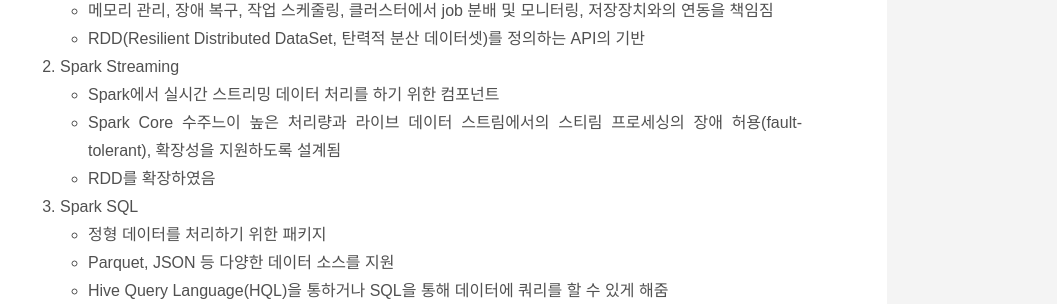
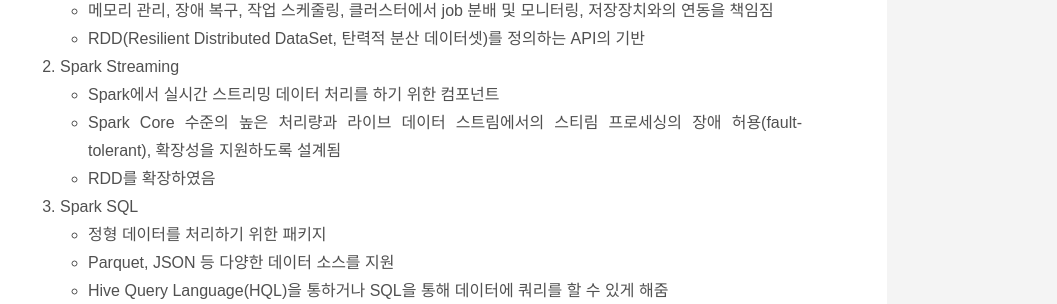
Before and after one commit to loustler/loustler.github.io, a Jekyll site: the page built from _posts/2020/5/2020-05-22-what-is-spark.md, in a window 1280 px wide and 900 px high, scrolled down 1732 px. Shown: the part 146-450 px from the top of the window, without its empty margins (223-1280 px from the left). Built offline with Jekyll 4.4.1, drawn with Linux system fonts in a browser that asks for light colours.

Commit message:
fix typo

```diff
--- a/_posts/2020/5/2020-05-22-what-is-spark.md
+++ b/_posts/2020/5/2020-05-22-what-is-spark.md
@@ -49,7 +49,7 @@ Spark도 **Hadoop**처럼 Eco-System을 가지고 있다.
    - RDD(Resilient Distributed DataSet, 탄력적 분산 데이터셋)를 정의하는 API의 기반
 1. **Spark Streaming**
    - **Spark**에서 실시간 스트리밍 데이터 처리를 하기 위한 컴포넌트
-   - **Spark Core** 수주느이 높은 처리량과 라이브 데이터 스트림에서의 스티림 프로세싱의 장애 허용(fault-tolerant), 확장성을 지원하도록 설계됨
+   - **Spark Core** 수준의 높은 처리량과 라이브 데이터 스트림에서의 스티림 프로세싱의 장애 허용(fault-tolerant), 확장성을 지원하도록 설계됨
    - **RDD**를 확장하였음
 1. **Spark SQL**
    - 정형 데이터를 처리하기 위한 패키지
```
